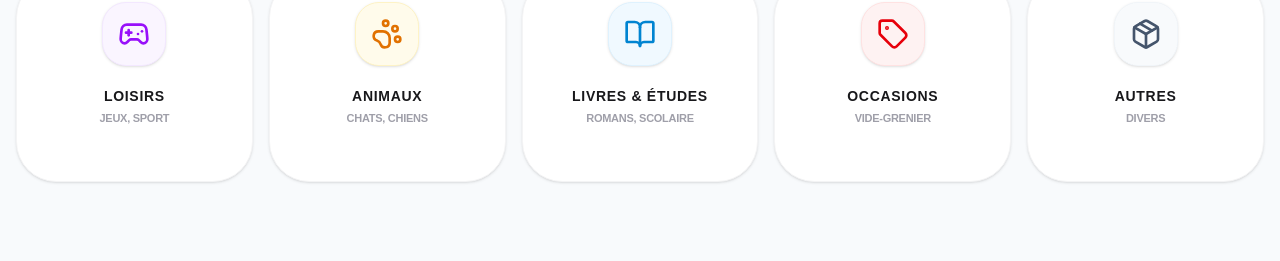
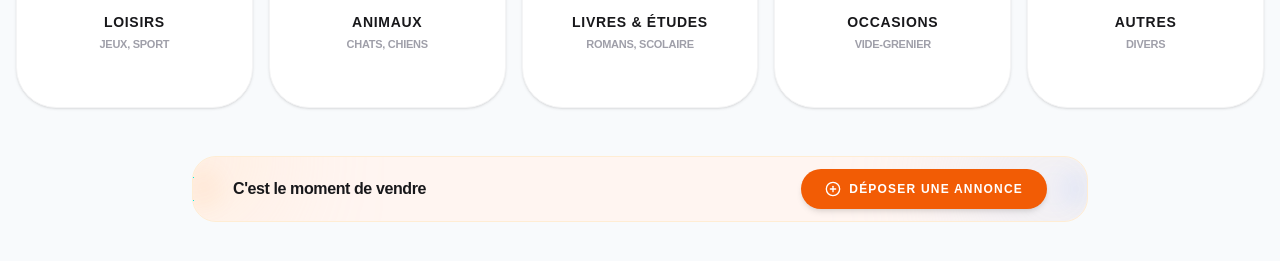
Before and after one commit to jootiyasarl/jootiya, a Next.js app: page /marketplace in a window 1280 px wide. Shown: the part 539-800 px from the top of the page. Built offline with nearby package versions, Linux system fonts and the light colour scheme; no server answers.

Commit message:
style: move SellBanner to the bottom of marketplace page per user request

```diff
--- a/src/app/marketplace/page.tsx
+++ b/src/app/marketplace/page.tsx
@@ -36,12 +36,7 @@ const CATEGORIES_GRID = [
 export default function MarketplacePage() {
   return (
     <div className="min-h-screen bg-[#F8FAFC] dark:bg-zinc-950 pb-12">
-      <div className="mx-auto max-w-7xl px-4 pt-2">
-        {/* Sell Banner - Moved to top as per user requirement */}
-        <div className="mb-6 block">
-          <SellBanner />
-        </div>
-
+      <div className="mx-auto max-w-7xl px-4 pt-4 md:pt-6">
         <div className="text-center mb-8">
           <h1 className="text-3xl md:text-4xl font-black text-zinc-900 dark:text-white mb-4">
             Que recherchez-vous ?
@@ -92,6 +87,11 @@ export default function MarketplacePage() {
             );
           })}
         </div>
+
+        {/* Sell Banner - Moved to bottom as per user requirement */}
+        <div className="mt-12 block">
+          <SellBanner />
+        </div>
       </div>
     </div>
   );
```
